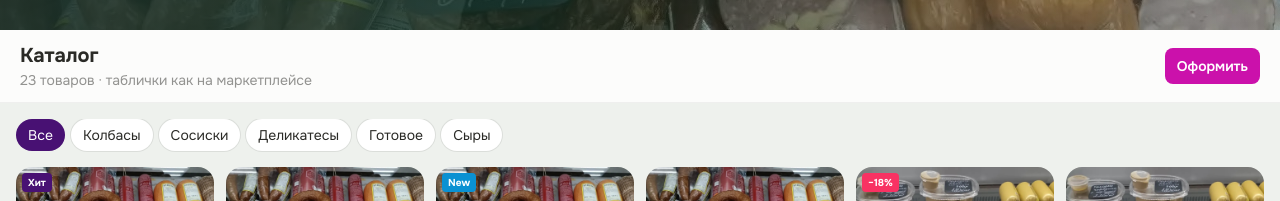
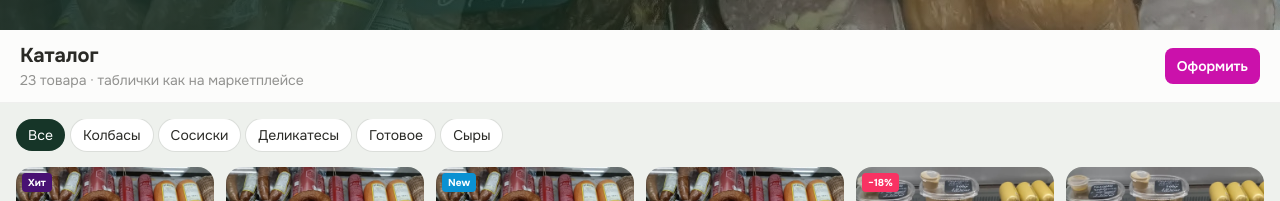
Before and after one commit to eterhard56/Ai, a React (Vite) app: page / in a window 1280 px wide. Shown: the part 498-699 px from the top of the page. Built offline with nearby package versions, Linux system fonts and the light colour scheme.

Commit message:
Tune catalog chips and Russian plural for sellable polish
Co-authored-by: eterhard56 <eterhard56@users.noreply.github.com>

```diff
--- a/src/App.tsx
+++ b/src/App.tsx
@@ -273,7 +273,7 @@ function ShopPage({
               Каталог
             </h2>
             <p className="text-xs text-smoke/50 sm:text-sm">
-              {filtered.length} товаров · таблички как на маркетплейсе
+              {productWord(filtered.length)} · таблички как на маркетплейсе
             </p>
           </div>
           <a
@@ -437,6 +437,16 @@ function HowItWorks() {
   )
 }
 
+function productWord(n: number) {
+  const mod10 = n % 10
+  const mod100 = n % 100
+  if (mod10 === 1 && mod100 !== 11) return `${n} товар`
+  if (mod10 >= 2 && mod10 <= 4 && (mod100 < 12 || mod100 > 14)) {
+    return `${n} товара`
+  }
+  return `${n} товаров`
+}
+
 function Chip({
   active,
   onClick,
@@ -452,7 +462,7 @@ function Chip({
       onClick={onClick}
       className={`shrink-0 rounded-full px-3 py-1.5 text-sm transition ${
         active
-          ? 'bg-[#481173] text-white'
+          ? 'bg-forest text-white'
           : 'bg-white text-smoke ring-1 ring-black/8 hover:ring-black/20'
       }`}
     >
```
Also changed, not shown: 1 other file (tests, documents, lock files or other folders).
